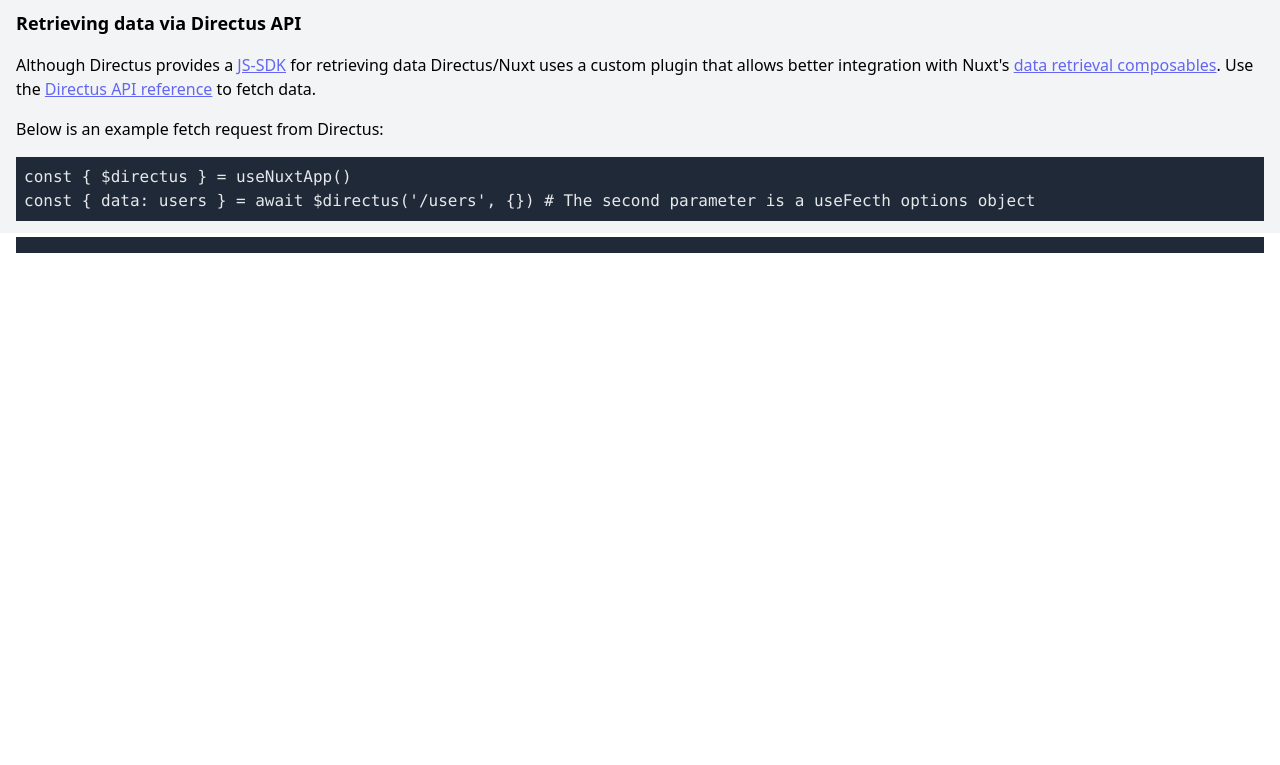
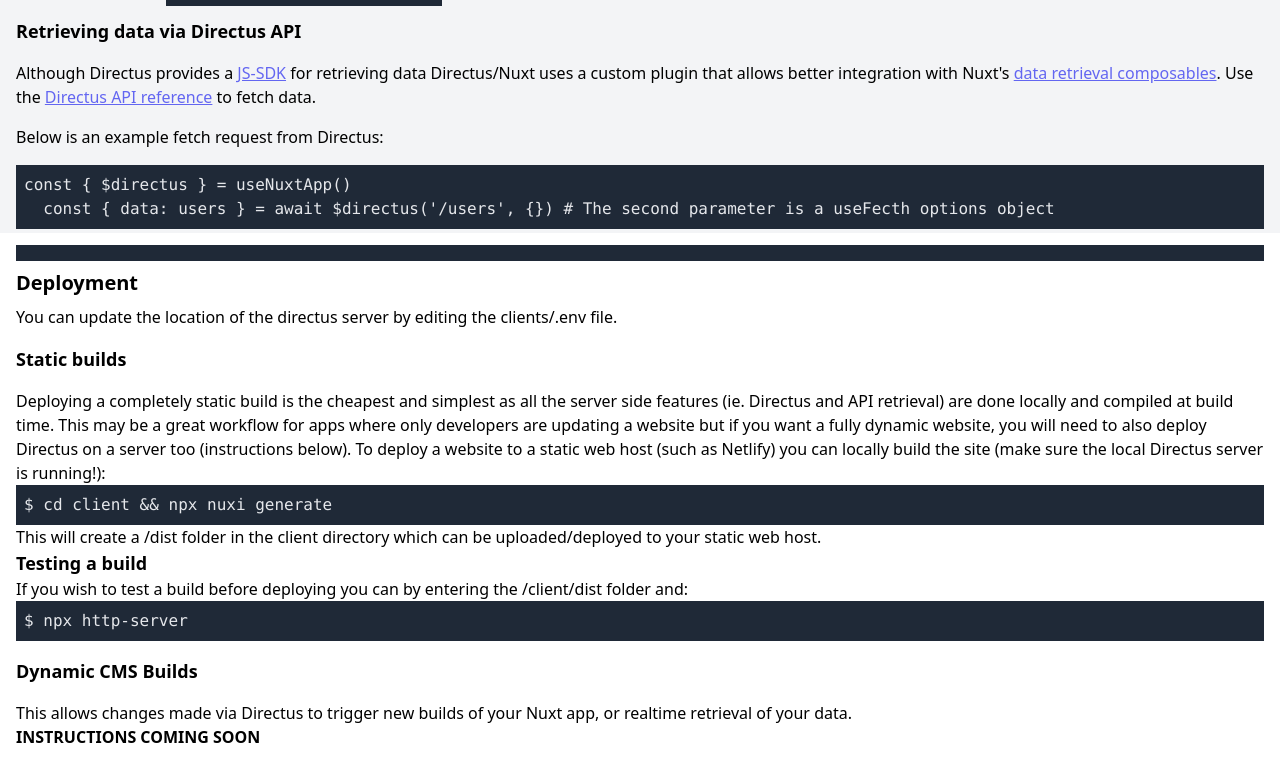
Before and after one commit to nuxtus/nuxtus, a Nuxt app in the folder client/: page /docs in a window 1280 px wide. Shown: the part 567-1332 px from the top of the page. Before the commit the page ends 836 px from the top, so only its background shows below. Built offline with nearby package versions, Linux system fonts and the light colour scheme; no server answers.

Commit message:
Update docs with deployment instructions

```diff
--- a/client/pages/docs.vue
+++ b/client/pages/docs.vue
@@ -12,7 +12,7 @@
       <p>You can access the Directus admin via <a target="_blank" href="http://localhost:8055">http://localhost:8055</a>.</p>
       <div class="max-w-md py-4 px-8 bg-white shadow-lg rounded-lg my-4 border border-gray-200">
         <div>
-        <h4 class="text-gray-800 text-lg font-semibold">Default credentials</h4>
+          <h4 class="text-gray-800">Default credentials</h4>
           <p class="mt-1 text-gray-600">Email: admin@test.com</p>
           <p class="mt-1 text-gray-600">Password: password</p>
         </div>
@@ -42,6 +42,19 @@
   const { data: users } = await $directus('/users', {}) # The second parameter is a useFecth options object</pre>
       </div>
       <pre class="code">{{ users }}</pre>
+
+      <h2>Deployment</h2>
+      <p>You can update the location of the directus server by editing the clients/.env file.</p>
+      <h3>Static builds</h3>
+      <p>Deploying a completely static build is the cheapest and simplest as all the server side features (ie. Directus and API retrieval) are done locally and compiled at build time. This may be a great workflow for apps where only developers are updating a website but if you want a fully dynamic website, you will need to also deploy Directus on a server too (instructions below). To deploy a website to a static web host (such as Netlify) you can locally build the site (make sure the local Directus server is running!):</p>
+      <pre class="code">$ cd client && npx nuxi generate</pre>
+      <p>This will create a /dist folder in the client directory which can be uploaded/deployed to your static web host.</p>
+      <h4>Testing a build</h4>
+      <p>If you wish to test a build before deploying you can by entering the /client/dist folder and:</p>
+      <pre class="code">$ npx http-server</pre>
+      <h3>Dynamic CMS Builds</h3>
+      <p>This allows changes made via Directus to trigger new builds of your Nuxt app, or realtime retrieval of your data.</p>
+      <p><strong>INSTRUCTIONS COMING SOON</strong></p>
     </div>
   </div>
 </template>
@@ -74,4 +87,8 @@
 h3 {
   @apply my-4 text-lg font-semibold;
 }
+
+h4 {
+  @apply text-lg font-semibold;
+}
 </style>
```
Also changed, not shown: 2 other files (tests, documents, lock files or other folders). Lines whose indentation alone changed are shown as unchanged.
